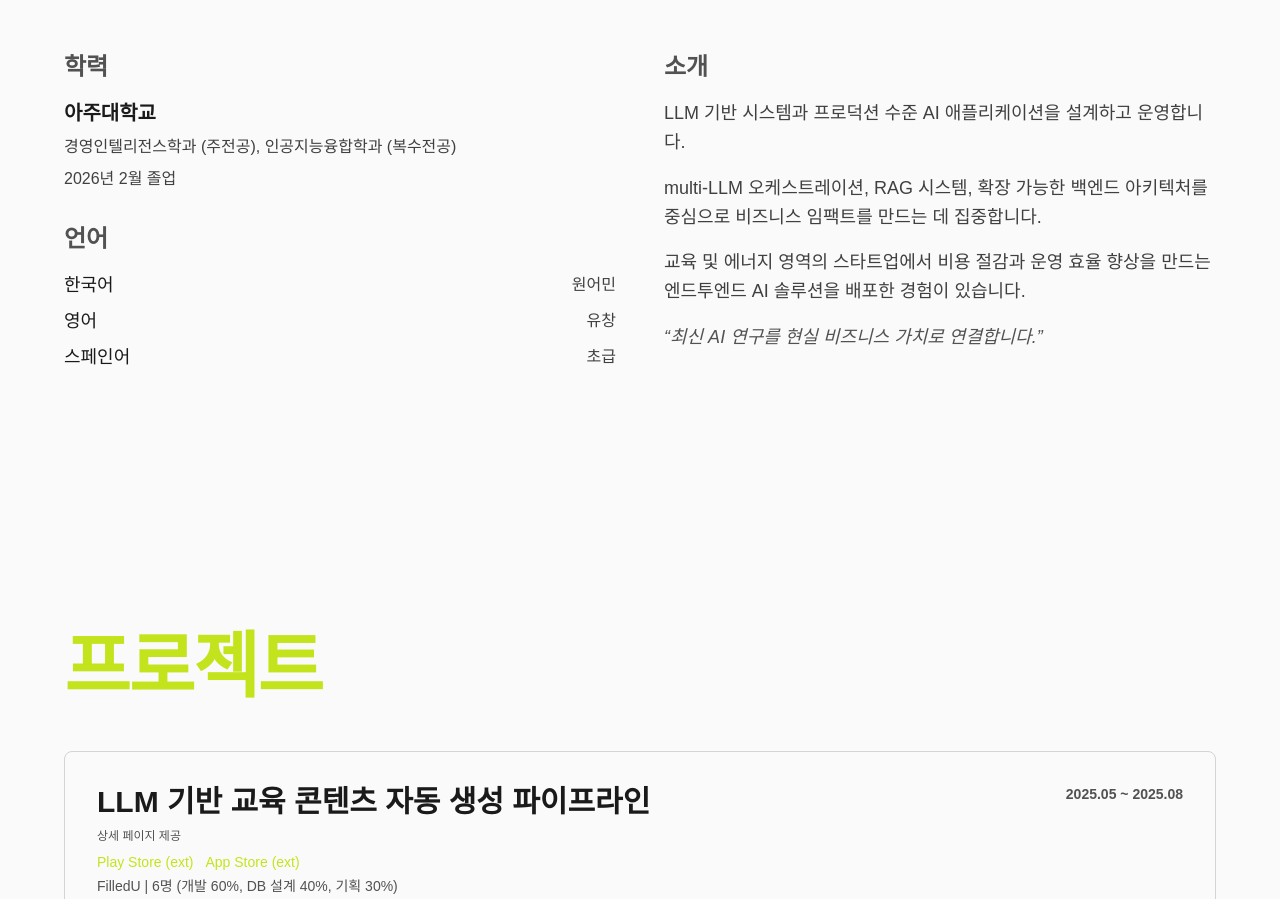
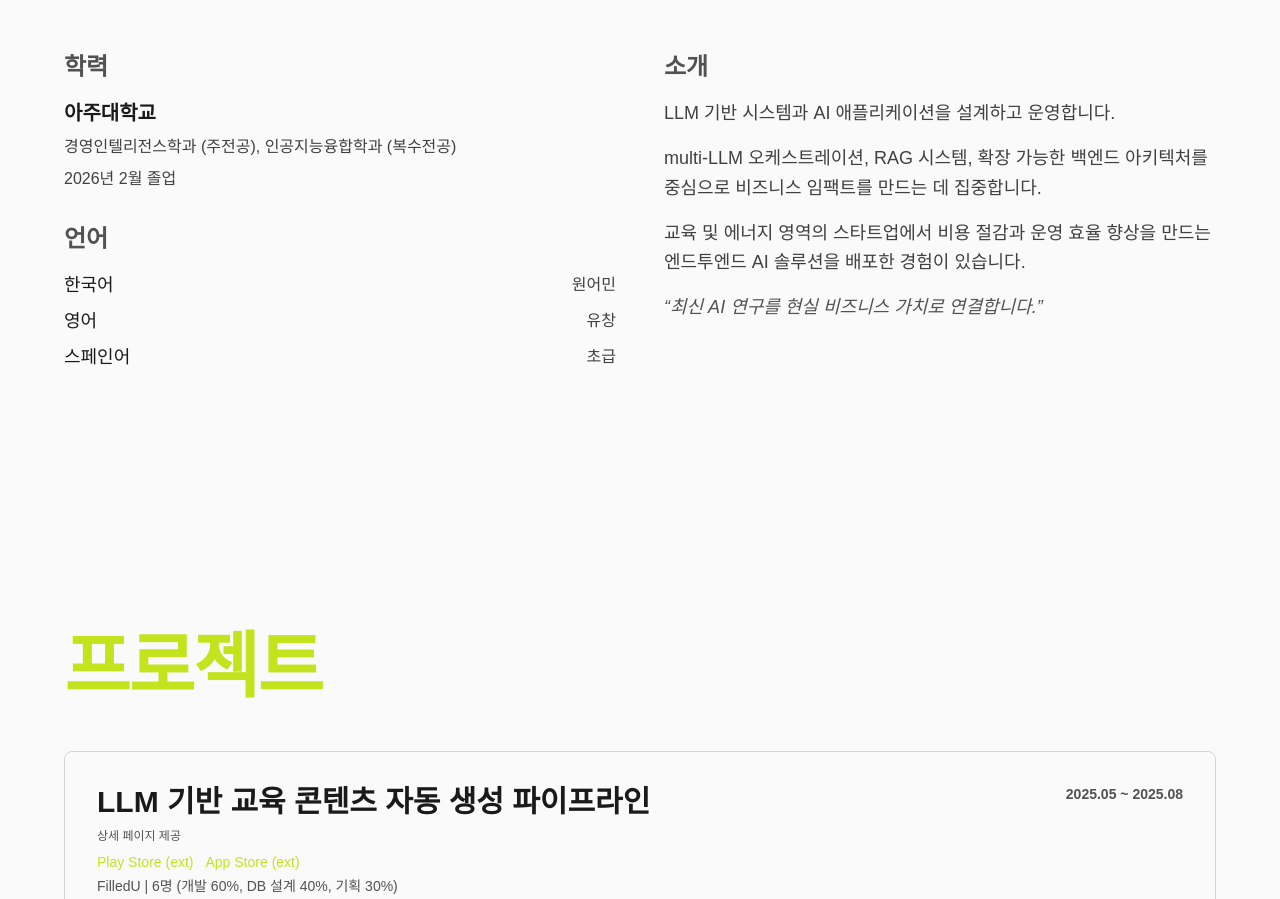
Before and after one commit to HectorSin/portfolio, a Next.js app: page / in a window 1280 px wide. Shown: the part 1049-1948 px from the top of the page. Built offline with nearby package versions, Linux system fonts and the light colour scheme; no server answers; the database is empty.

Commit message:
feat: bio 수정

```diff
--- a/data/profile.ts
+++ b/data/profile.ts
@@ -52,8 +52,8 @@ export const profileData = {
   ] as LanguageEntry[],
   bio: [
     {
-      ko: "LLM 기반 시스템과 프로덕션 수준 AI 애플리케이션을 설계하고 운영합니다.",
-      en: "I build and operate LLM-based systems and production-grade AI applications.",
+      ko: "LLM 기반 시스템과 AI 애플리케이션을 설계하고 운영합니다.",
+      en: "I build and operate LLM-based systems and AI applications.",
     },
     {
       ko: "multi-LLM 오케스트레이션, RAG 시스템, 확장 가능한 백엔드 아키텍처를 중심으로 비즈니스 임팩트를 만드는 데 집중합니다.",
```
